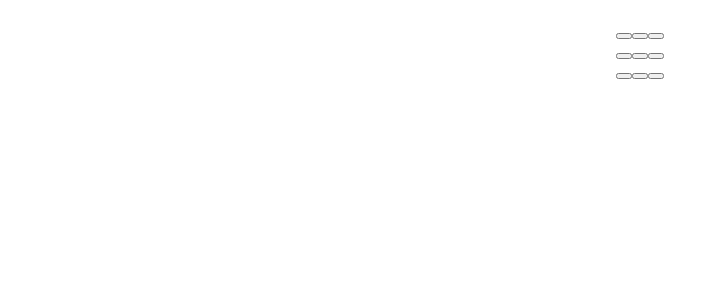
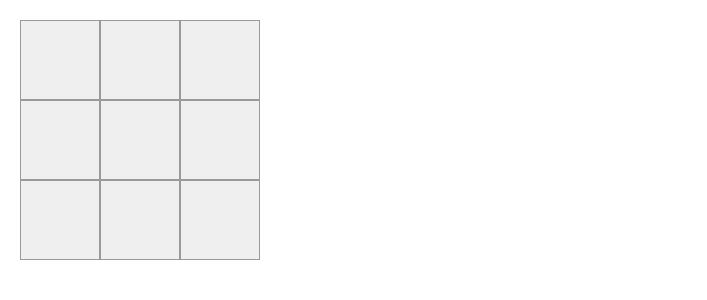
Before and after one commit to Sovlus/tictactoe, a React (Create React App) app: page / in a window 1280 px wide. Shown: the top 300 px of the page, without its empty margins (0-707 px from the left). Built offline with nearby package versions, Linux system fonts and the light colour scheme.

Commit message:
customizing

```diff
--- a/src/App.css
+++ b/src/App.css
@@ -10,15 +10,13 @@
 .gameBoard {
 }
 
-.kwadrat {
+.kwadrat1 {
   border: 1px solid #999;
   float: left;
   font-size: 40px;
   height: 80px;
   line-height: 75px;
-  margin-right: -1px;
-  margin-top: -1px;
-  padding: 0;
+  padding: 5px;
   text-align: center;
   width: 80px;
 }
```
